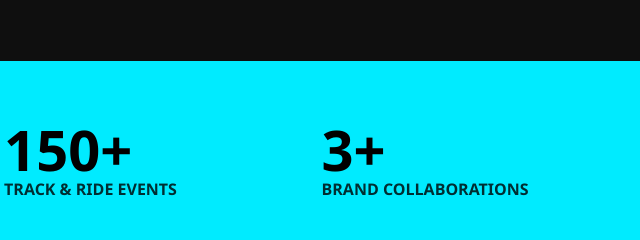
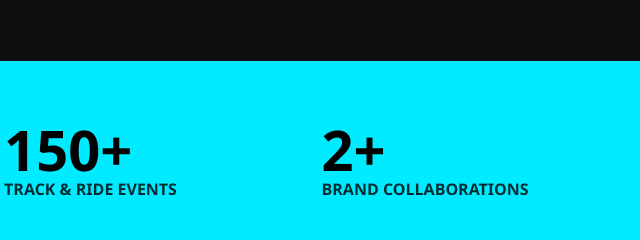
Before and after one commit to MTTdomain/KEZEL, a plain HTML site: page index.html in a window 1280 px wide. Shown: the part 1100-1340 px from the top of the page, 566-1206 px from the left. Drawn offline with Linux system fonts and the light colour scheme.

Commit message:
Update index.html

```diff
--- a/index.html
+++ b/index.html
@@ -353,7 +353,7 @@
             <p>Track & Ride Events</p>
         </div>
         <div class="stat-item">
-            <h3 class="counter" data-target="3">0</h3>
+            <h3 class="counter" data-target="2">0</h3>
             <p>Brand Collaborations</p>
         </div>
     </div>
```
